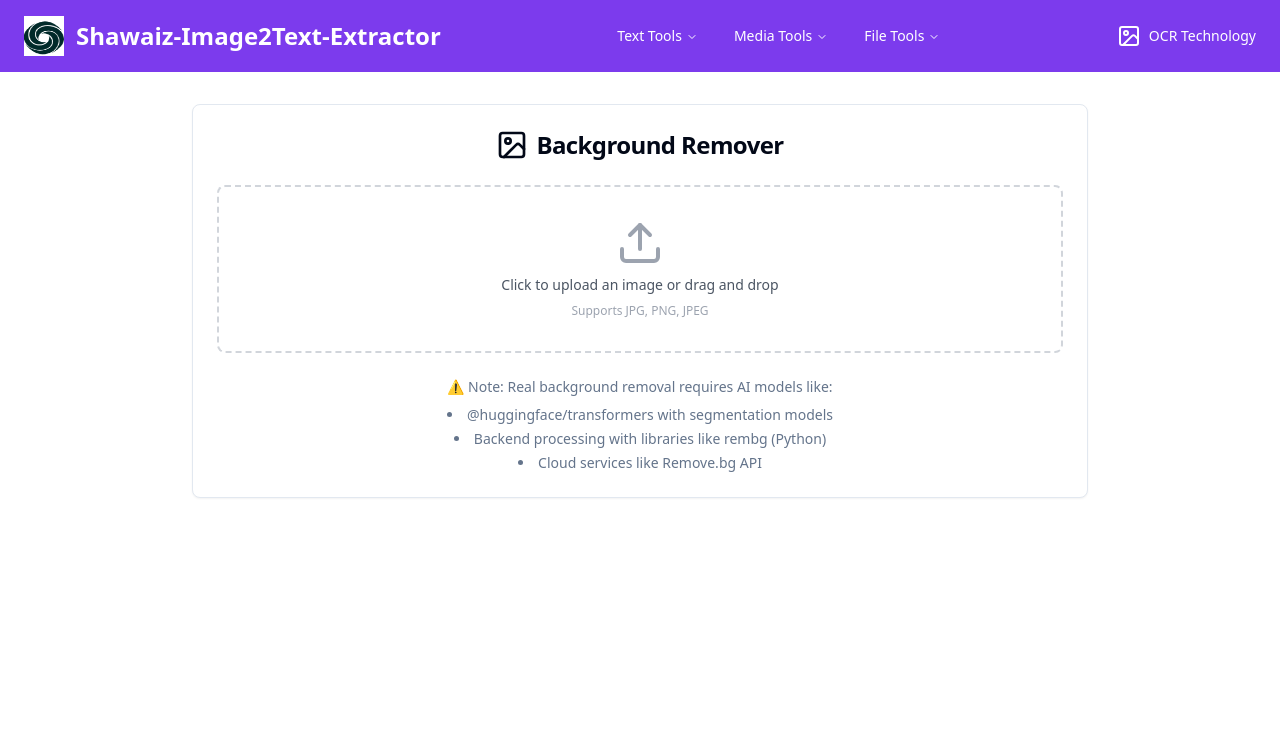
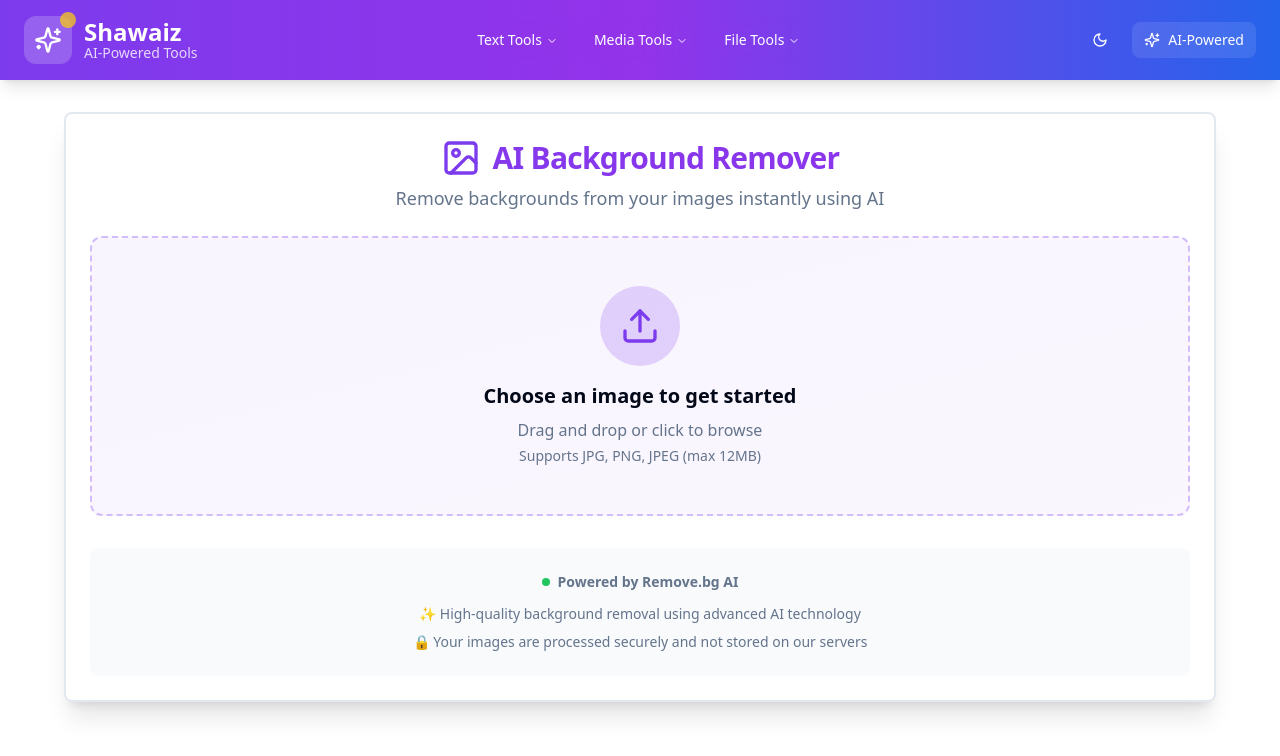
Before and after one commit to Shawaiz-hub/image-whisper-extract, a React (Vite) app: page /background-remover in a window 1280 px wide. Shown: the top 756 px of the page. Built offline with nearby package versions, Linux system fonts and the light colour scheme.

Commit message:
Implement background removal and UI enhancements
Implemented background removal functionality using the remove.bg API. Added UI styling and dark/light mode support. Updated the logo and enhanced the overall user interface.

```diff
--- a/src/App.tsx
+++ b/src/App.tsx
@@ -5,6 +5,7 @@ import { Toaster as Sonner } from "@/components/ui/sonner";
 import { TooltipProvider } from "@/components/ui/tooltip";
 import { QueryClient, QueryClientProvider } from "@tanstack/react-query";
 import { BrowserRouter, Routes, Route } from "react-router-dom";
+import { ThemeProvider } from "@/contexts/ThemeContext";
 import Index from "./pages/Index";
 import NotFound from "./pages/NotFound";
 import TextToSpeech from "./pages/TextToSpeech";
@@ -25,6 +26,7 @@ const queryClient = new QueryClient();
 
 const App = () => (
   <QueryClientProvider client={queryClient}>
+    <ThemeProvider>
       <TooltipProvider>
         <Toaster />
         <Sonner />
@@ -48,6 +50,7 @@ const App = () => (
           </Routes>
         </BrowserRouter>
       </TooltipProvider>
+    </ThemeProvider>
   </QueryClientProvider>
 );
 
--- a/src/components/Header.tsx
+++ b/src/components/Header.tsx
@@ -1,6 +1,6 @@
 
 import React from 'react';
-import { Image } from "lucide-react";
+import { Sparkles } from "lucide-react";
 import { Link, useLocation } from "react-router-dom";
 import {
   NavigationMenu,
@@ -10,6 +10,7 @@ import {
   NavigationMenuList,
   NavigationMenuTrigger,
 } from "@/components/ui/navigation-menu";
+import ThemeToggle from './ThemeToggle';
 
 const Header = () => {
   const location = useLocation();
@@ -37,24 +38,30 @@ const Header = () => {
   ];
 
   return (
-    <header className="bg-primary py-4 px-6 flex items-center justify-between">
+    <header className="bg-gradient-to-r from-primary via-purple-600 to-blue-600 py-4 px-6 flex items-center justify-between shadow-lg">
       <div className="flex items-center gap-3">
-        <Link to="/" className="flex items-center gap-3">
-          <img
-            src="/lovable-uploads/839a85b4-a8c3-49d1-9e4f-753823957697.png"
-            alt="Shawaiz Image2Text Extractor Logo"
-            className="h-10 w-10"
-          />
-          <h1 className="text-2xl font-bold text-primary-foreground">
-            Shawaiz-Image2Text-Extractor
-          </h1>
+        <Link to="/" className="flex items-center gap-3 hover:opacity-80 transition-opacity">
+          <div className="relative">
+            <div className="h-12 w-12 rounded-xl bg-white/20 backdrop-blur-sm flex items-center justify-center">
+              <Sparkles className="h-7 w-7 text-white" />
+            </div>
+            <div className="absolute -top-1 -right-1 w-4 h-4 bg-yellow-400 rounded-full animate-pulse"></div>
+          </div>
+          <div>
+            <h1 className="text-2xl font-bold text-white leading-tight">
+              Shawaiz
+            </h1>
+            <p className="text-white/80 text-sm -mt-1">
+              AI-Powered Tools
+            </p>
+          </div>
         </Link>
       </div>
 
       <NavigationMenu>
         <NavigationMenuList>
           <NavigationMenuItem>
-            <NavigationMenuTrigger className="text-primary-foreground bg-transparent hover:bg-primary/80">
+            <NavigationMenuTrigger className="text-white bg-transparent hover:bg-white/20 backdrop-blur-sm">
               Text Tools
             </NavigationMenuTrigger>
             <NavigationMenuContent>
@@ -74,7 +81,7 @@ const Header = () => {
           </NavigationMenuItem>
 
           <NavigationMenuItem>
-            <NavigationMenuTrigger className="text-primary-foreground bg-transparent hover:bg-primary/80">
+            <NavigationMenuTrigger className="text-white bg-transparent hover:bg-white/20 backdrop-blur-sm">
               Media Tools
             </NavigationMenuTrigger>
             <NavigationMenuContent>
@@ -94,7 +101,7 @@ const Header = () => {
           </NavigationMenuItem>
 
           <NavigationMenuItem>
-            <NavigationMenuTrigger className="text-primary-foreground bg-transparent hover:bg-primary/80">
+            <NavigationMenuTrigger className="text-white bg-transparent hover:bg-white/20 backdrop-blur-sm">
               File Tools
             </NavigationMenuTrigger>
             <NavigationMenuContent>
@@ -115,9 +122,12 @@ const Header = () => {
         </NavigationMenuList>
       </NavigationMenu>
 
-      <div className="flex items-center gap-2">
-        <Image className="text-primary-foreground" />
-        <span className="text-sm font-medium text-primary-foreground">OCR Technology</span>
+      <div className="flex items-center gap-3">
+        <ThemeToggle />
+        <div className="flex items-center gap-2 bg-white/10 backdrop-blur-sm px-3 py-2 rounded-lg">
+          <Sparkles className="text-white w-4 h-4" />
+          <span className="text-sm font-medium text-white">AI-Powered</span>
+        </div>
       </div>
     </header>
   );
--- /dev/null
+++ b/src/components/ThemeToggle.tsx
@@ -0,0 +1,26 @@
+
+import React from 'react';
+import { Moon, Sun } from 'lucide-react';
+import { Button } from '@/components/ui/button';
+import { useTheme } from '@/contexts/ThemeContext';
+
+const ThemeToggle = () => {
+  const { theme, toggleTheme } = useTheme();
+
+  return (
+    <Button
+      variant="ghost"
+      size="icon"
+      onClick={toggleTheme}
+      className="text-primary-foreground hover:bg-primary/80"
+    >
+      {theme === 'light' ? (
+        <Moon className="h-5 w-5" />
+      ) : (
+        <Sun className="h-5 w-5" />
+      )}
+    </Button>
+  );
+};
+
+export default ThemeToggle;
--- /dev/null
+++ b/src/contexts/ThemeContext.tsx
@@ -0,0 +1,43 @@
+
+import React, { createContext, useContext, useEffect, useState } from 'react';
+
+type Theme = 'dark' | 'light';
+
+interface ThemeContextType {
+  theme: Theme;
+  toggleTheme: () => void;
+}
+
+const ThemeContext = createContext<ThemeContextType | undefined>(undefined);
+
+export const ThemeProvider: React.FC<{ children: React.ReactNode }> = ({ children }) => {
+  const [theme, setTheme] = useState<Theme>(() => {
+    const savedTheme = localStorage.getItem('theme') as Theme;
+    return savedTheme || 'light';
+  });
+
+  useEffect(() => {
+    const root = window.document.documentElement;
+    root.classList.remove('light', 'dark');
+    root.classList.add(theme);
+    localStorage.setItem('theme', theme);
+  }, [theme]);
+
+  const toggleTheme = () => {
+    setTheme(prevTheme => prevTheme === 'light' ? 'dark' : 'light');
+  };
+
+  return (
+    <ThemeContext.Provider value={{ theme, toggleTheme }}>
+      {children}
+    </ThemeContext.Provider>
+  );
+};
+
+export const useTheme = () => {
+  const context = useContext(ThemeContext);
+  if (context === undefined) {
+    throw new Error('useTheme must be used within a ThemeProvider');
+  }
+  return context;
+};
--- a/src/pages/BackgroundRemover.tsx
+++ b/src/pages/BackgroundRemover.tsx
@@ -3,19 +3,22 @@ import React, { useState } from "react";
 import { Card, CardContent, CardHeader, CardTitle } from "@/components/ui/card";
 import { Button } from "@/components/ui/button";
 import Header from "@/components/Header";
-import { Upload, Download, Image as ImageIcon } from "lucide-react";
+import { Upload, Download, Image as ImageIcon, Loader2, Trash2 } from "lucide-react";
 import { toast } from "@/hooks/use-toast";
+import { removeBgFromImage } from "@/services/removeBgService";
 
 const BackgroundRemover = () => {
   const [selectedImage, setSelectedImage] = useState<File | null>(null);
   const [processedImage, setProcessedImage] = useState<string | null>(null);
   const [isProcessing, setIsProcessing] = useState(false);
+  const [originalImageUrl, setOriginalImageUrl] = useState<string | null>(null);
 
   const handleImageUpload = (event: React.ChangeEvent<HTMLInputElement>) => {
     const file = event.target.files?.[0];
     if (file) {
       if (file.type.startsWith('image/')) {
         setSelectedImage(file);
+        setOriginalImageUrl(URL.createObjectURL(file));
         setProcessedImage(null);
       } else {
         toast({
@@ -32,32 +35,71 @@ const BackgroundRemover = () => {
 
     setIsProcessing(true);
 
-    // This is a placeholder - real implementation would use background removal libraries
-    // like @huggingface/transformers with segmentation models
-    setTimeout(() => {
+    try {
+      const result = await removeBgFromImage(selectedImage);
+
+      if (result.success && result.imageUrl) {
+        setProcessedImage(result.imageUrl);
         toast({
-        title: "Notice",
-        description: "Background removal requires advanced AI models. This is a demo placeholder.",
+          title: "Success!",
+          description: "Background removed successfully!",
         });
+      } else {
+        toast({
+          title: "Error",
+          description: result.error || "Failed to remove background",
+          variant: "destructive",
+        });
+      }
+    } catch (error) {
+      toast({
+        title: "Error",
+        description: "An unexpected error occurred",
+        variant: "destructive",
+      });
+    } finally {
       setIsProcessing(false);
-    }, 2000);
+    }
+  };
+
+  const downloadImage = () => {
+    if (!processedImage) return;
+
+    const link = document.createElement('a');
+    link.href = processedImage;
+    link.download = `removed-bg-${Date.now()}.png`;
+    document.body.appendChild(link);
+    link.click();
+    document.body.removeChild(link);
+  };
+
+  const resetImages = () => {
+    setSelectedImage(null);
+    setProcessedImage(null);
+    setOriginalImageUrl(null);
+    const input = document.getElementById('image-upload') as HTMLInputElement;
+    if (input) input.value = '';
   };
 
   return (
-    <div className="min-h-screen bg-background flex flex-col">
+    <div className="min-h-screen bg-background transition-colors duration-300">
       <Header />
 
-      <div className="flex-1 py-8 px-4 sm:px-6">
-        <div className="max-w-4xl mx-auto">
-          <Card>
-            <CardHeader>
-              <CardTitle className="text-2xl font-bold text-center flex items-center justify-center gap-2">
-                <ImageIcon className="w-8 h-8" />
-                Background Remover
+      <div className="py-8 px-4 sm:px-6">
+        <div className="max-w-6xl mx-auto">
+          <Card className="shadow-xl border-2 bg-gradient-to-br from-card to-card/90">
+            <CardHeader className="text-center pb-6">
+              <CardTitle className="text-3xl font-bold bg-gradient-to-r from-primary to-purple-600 bg-clip-text text-transparent flex items-center justify-center gap-3">
+                <ImageIcon className="w-10 h-10 text-primary" />
+                AI Background Remover
               </CardTitle>
+              <p className="text-muted-foreground text-lg mt-2">
+                Remove backgrounds from your images instantly using AI
+              </p>
             </CardHeader>
-            <CardContent className="space-y-6">
-              <div className="border-2 border-dashed border-gray-300 rounded-lg p-8 text-center">
+            <CardContent className="space-y-8">
+              {!selectedImage ? (
+                <div className="border-2 border-dashed border-primary/30 rounded-xl p-12 text-center bg-gradient-to-br from-primary/5 to-purple-500/5 hover:from-primary/10 hover:to-purple-500/10 transition-all duration-300">
                   <input
                     type="file"
                     accept="image/*"
@@ -67,75 +109,108 @@ const BackgroundRemover = () => {
                   />
                   <label
                     htmlFor="image-upload"
-                  className="cursor-pointer flex flex-col items-center space-y-2"
+                    className="cursor-pointer flex flex-col items-center space-y-4"
                   >
-                  <Upload className="w-12 h-12 text-gray-400" />
-                  <span className="text-sm text-gray-600">
-                    Click to upload an image or drag and drop
+                    <div className="w-20 h-20 rounded-full bg-primary/20 flex items-center justify-center">
+                      <Upload className="w-10 h-10 text-primary" />
+                    </div>
+                    <div>
+                      <span className="text-xl font-semibold text-foreground">
+                        Choose an image to get started
                       </span>
-                  <span className="text-xs text-gray-400">
-                    Supports JPG, PNG, JPEG
-                  </span>
+                      <p className="text-muted-foreground mt-2">
+                        Drag and drop or click to browse
+                      </p>
+                      <p className="text-sm text-muted-foreground mt-1">
+                        Supports JPG, PNG, JPEG (max 12MB)
+                      </p>
+                    </div>
                   </label>
                 </div>
-
-              {selectedImage && (
-                <div className="grid grid-cols-1 md:grid-cols-2 gap-6">
-                  <div>
-                    <h3 className="text-lg font-semibold mb-2">Original Image</h3>
+              ) : (
+                <div className="space-y-6">
+                  <div className="grid grid-cols-1 lg:grid-cols-2 gap-8">
+                    <div className="space-y-4">
+                      <div className="flex items-center justify-between">
+                        <h3 className="text-xl font-semibold">Original Image</h3>
+                        <Button variant="outline" size="sm" onClick={resetImages}>
+                          <Trash2 className="w-4 h-4 mr-2" />
+                          Reset
+                        </Button>
+                      </div>
+                      <div className="relative">
                         <img
-                      src={URL.createObjectURL(selectedImage)}
+                          src={originalImageUrl!}
                           alt="Original"
-                      className="w-full h-64 object-cover rounded-lg border"
+                          className="w-full h-80 object-contain rounded-lg border-2 bg-white shadow-lg"
                         />
                       </div>
+                    </div>
 
-                  <div>
-                    <h3 className="text-lg font-semibold mb-2">Processed Image</h3>
-                    <div className="w-full h-64 bg-gray-100 rounded-lg border flex items-center justify-center">
+                    <div className="space-y-4">
+                      <h3 className="text-xl font-semibold">Processed Image</h3>
+                      <div className="relative h-80 bg-gradient-to-br from-gray-100 to-gray-200 dark:from-gray-800 dark:to-gray-700 rounded-lg border-2 flex items-center justify-center">
                         {processedImage ? (
                           <img
                             src={processedImage}
                             alt="Processed"
-                          className="w-full h-full object-cover rounded-lg"
+                            className="w-full h-full object-contain rounded-lg"
+                            style={{
+                              background: 'repeating-conic-gradient(#808080 0% 25%, transparent 0% 50%) 50% / 20px 20px'
+                            }}
                           />
                         ) : (
-                        <div className="text-center text-gray-500">
-                          <ImageIcon className="w-12 h-12 mx-auto mb-2" />
-                          <p>Processed image will appear here</p>
+                          <div className="text-center text-muted-foreground">
+                            <ImageIcon className="w-16 h-16 mx-auto mb-4 opacity-50" />
+                            <p className="text-lg">Processed image will appear here</p>
                           </div>
                         )}
                       </div>
                     </div>
                   </div>
-              )}
 
-              {selectedImage && (
-                <div className="flex justify-center space-x-4">
+                  <div className="flex flex-col sm:flex-row justify-center gap-4">
                     <Button
                       onClick={removeBackground}
                       disabled={isProcessing}
-                    className="flex-1 max-w-xs"
+                      className="bg-gradient-to-r from-primary to-purple-600 hover:from-primary/90 hover:to-purple-600/90 text-white px-8 py-3 text-lg font-semibold"
+                      size="lg"
                     >
-                    {isProcessing ? "Processing..." : "Remove Background"}
+                      {isProcessing ? (
+                        <>
+                          <Loader2 className="w-5 h-5 mr-2 animate-spin" />
+                          Processing...
+                        </>
+                      ) : (
+                        <>
+                          <ImageIcon className="w-5 h-5 mr-2" />
+                          Remove Background
+                        </>
+                      )}
                     </Button>
 
                     {processedImage && (
-                    <Button variant="outline" className="flex-1 max-w-xs">
-                      <Download className="w-4 h-4 mr-2" />
-                      Download
+                      <Button
+                        onClick={downloadImage}
+                        variant="outline"
+                        size="lg"
+                        className="px-8 py-3 text-lg font-semibold border-2"
+                      >
+                        <Download className="w-5 h-5 mr-2" />
+                        Download Image
                       </Button>
                     )}
                   </div>
+                </div>
               )}
 
-              <div className="text-center text-sm text-muted-foreground">
-                <p>⚠️ Note: Real background removal requires AI models like:</p>
-                <ul className="list-disc list-inside mt-2 space-y-1">
-                  <li>@huggingface/transformers with segmentation models</li>
-                  <li>Backend processing with libraries like rembg (Python)</li>
-                  <li>Cloud services like Remove.bg API</li>
-                </ul>
+              <div className="text-center text-sm text-muted-foreground bg-muted/50 rounded-lg p-6">
+                <div className="flex items-center justify-center mb-3">
+                  <div className="w-2 h-2 bg-green-500 rounded-full mr-2"></div>
+                  <span className="font-semibold">Powered by Remove.bg AI</span>
+                </div>
+                <p className="mb-2">✨ High-quality background removal using advanced AI technology</p>
+                <p>🔒 Your images are processed securely and not stored on our servers</p>
               </div>
             </CardContent>
           </Card>
--- /dev/null
+++ b/src/services/removeBgService.ts
@@ -0,0 +1,44 @@
+
+export interface RemoveBgResult {
+  success: boolean;
+  imageUrl?: string;
+  error?: string;
+}
+
+export const removeBgFromImage = async (imageFile: File): Promise<RemoveBgResult> => {
+  const API_KEY = "pHUTawjBnTAp7gohbxYV2RPC";
+  const API_ENDPOINT = "https://api.remove.bg/v1.0/removebg";
+
+  try {
+    const formData = new FormData();
+    formData.append("image_file", imageFile);
+    formData.append("size", "auto");
+
+    const response = await fetch(API_ENDPOINT, {
+      method: "POST",
+      headers: {
+        "X-Api-Key": API_KEY,
+      },
+      body: formData,
+    });
+
+    if (!response.ok) {
+      const errorData = await response.json();
+      throw new Error(errorData.errors?.[0]?.title || `HTTP error! status: ${response.status}`);
+    }
+
+    const blob = await response.blob();
+    const imageUrl = URL.createObjectURL(blob);
+
+    return {
+      success: true,
+      imageUrl,
+    };
+  } catch (error) {
+    console.error("Background removal error:", error);
+    return {
+      success: false,
+      error: error instanceof Error ? error.message : "Failed to remove background",
+    };
+  }
+};
```
Lines whose indentation alone changed are shown as unchanged.
